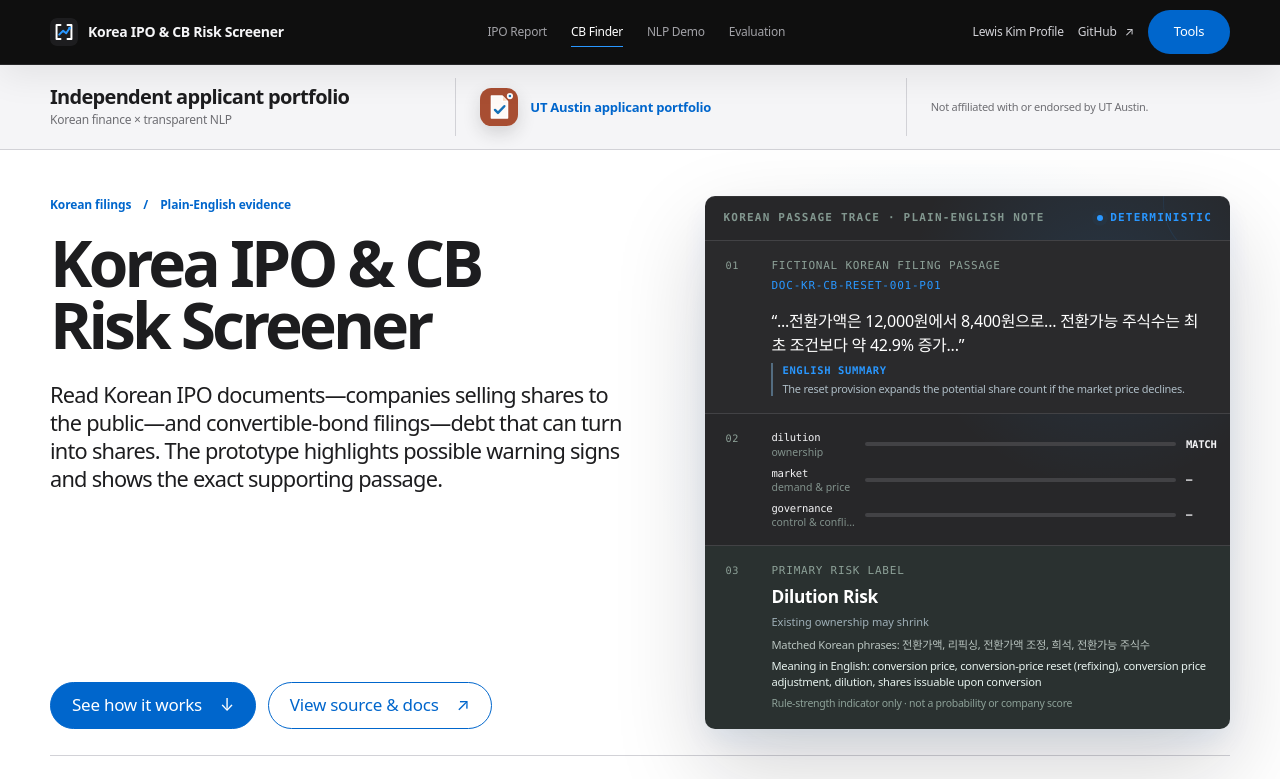
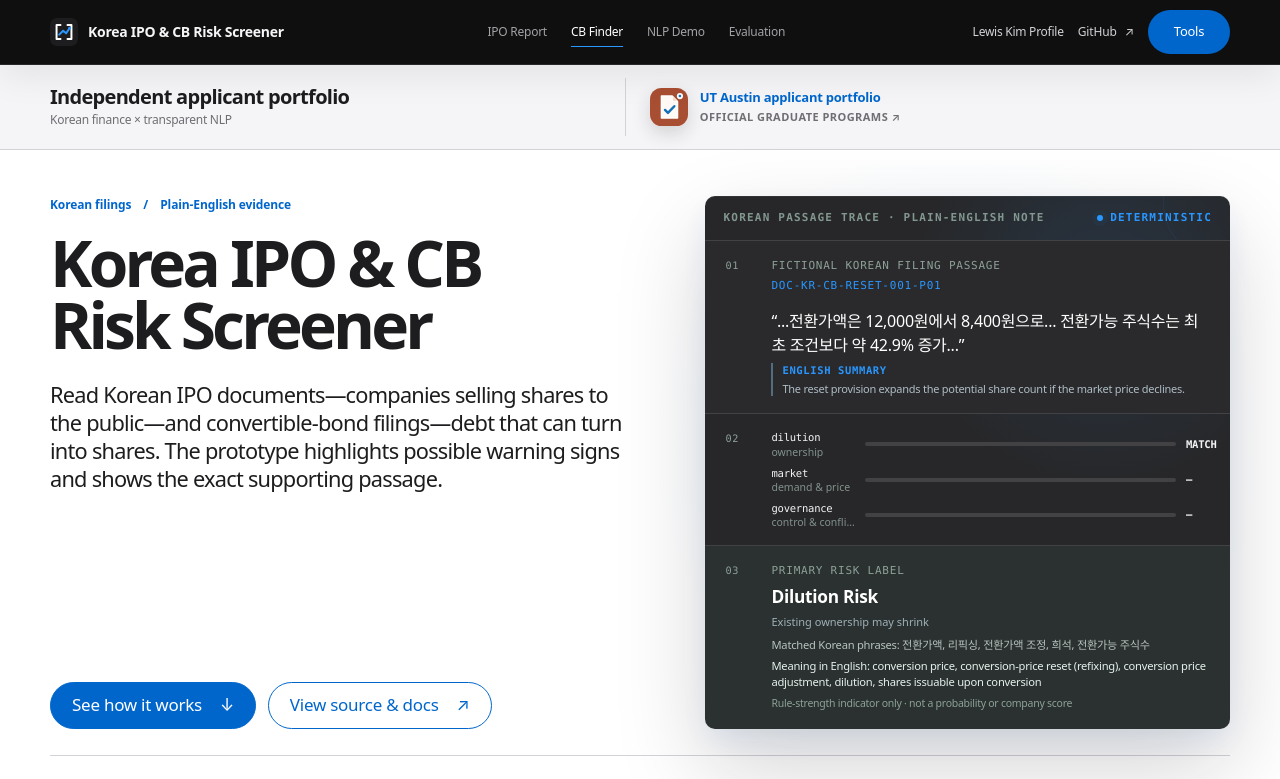
Before and after one commit to LewisKim7/Lewis-Kim-Applicant, a React (Vite) app: page / in a window 1280 px wide. Shown: the top 779 px of the page. Built offline with nearby package versions, Linux system fonts and the light colour scheme.

Commit message:
Simplify the application context (#17)
Co-authored-by: Yoochan Kim (Lewis) <244455615+LewisKim7@users.noreply.github.com>

```diff
--- a/src/components/ApplicantContext.tsx
+++ b/src/components/ApplicantContext.tsx
@@ -29,14 +29,9 @@ export function ApplicantContext() {
               {APPLICATION_CONTEXT.compactLabel}
             </span>
             <strong>{APPLICATION_CONTEXT.portfolioLabel}</strong>
-            <small>View {APPLICATION_CONTEXT.institutionShort} graduate programs ↗</small>
+            <small>Official graduate programs ↗</small>
           </span>
         </a>
-
-        <p className="applicant-card__disclaimer">
-          Not affiliated with or endorsed by{' '}
-          {APPLICATION_CONTEXT.institutionShort}.
-        </p>
       </div>
     </section>
   )
```
Also changed, not shown: src/index.css.
